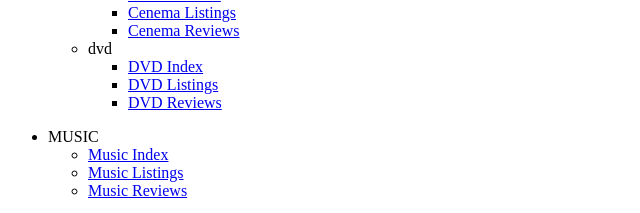
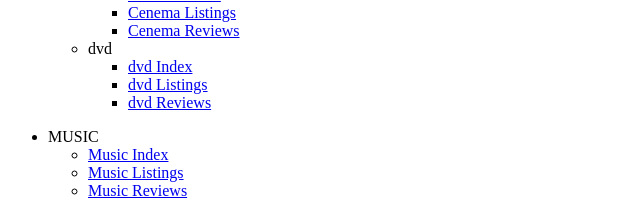
Before and after one commit to rahilsaleem12/Assignment-4, a plain HTML site: page index.html in a window 1280 px wide. Shown: the part 182-395 px from the top of the page, 0-640 px from the left. Drawn offline with Linux system fonts and the light colour scheme.

Commit message:
Some Code

```diff
--- a/index.html
+++ b/index.html
@@ -33,9 +33,9 @@
 
    <li>dvd</li>
    <ul>
-    <li><a href="./Movies/dvd/index.html"> DVD Index</a></li>
-    <li><a href="./Movies/dvd/listing.html">DVD Listings</a></li>
-    <li><a href="./Movies/dvd/reviews.html">DVD Reviews</a></li>
+    <li><a href="./Movies/dvd/index.html"> dvd Index</a></li>
+    <li><a href="./Movies/dvd/listing.html">dvd Listings</a></li>
+    <li><a href="./Movies/dvd/reviews.html">dvd Reviews</a></li>
    </ul>
 </ul>
 </ul>
```
